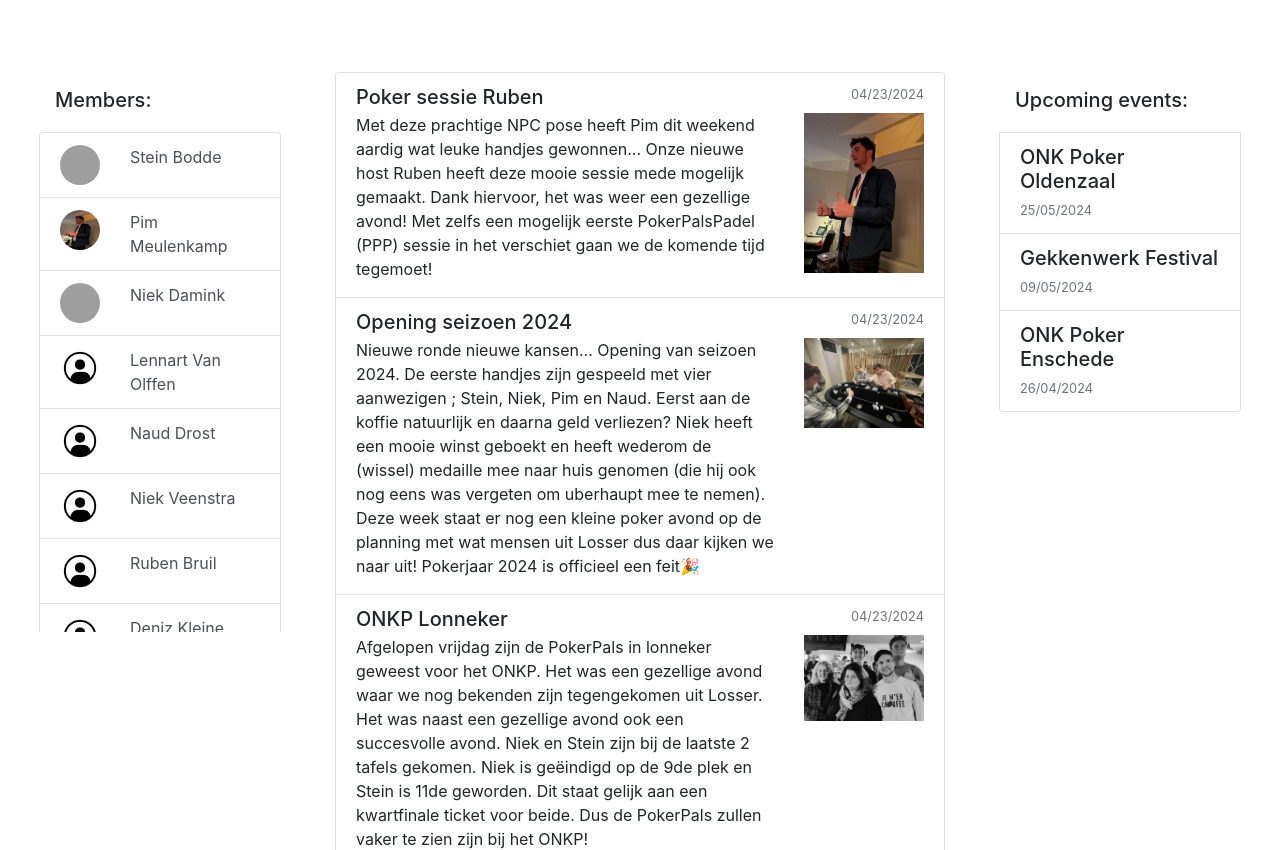
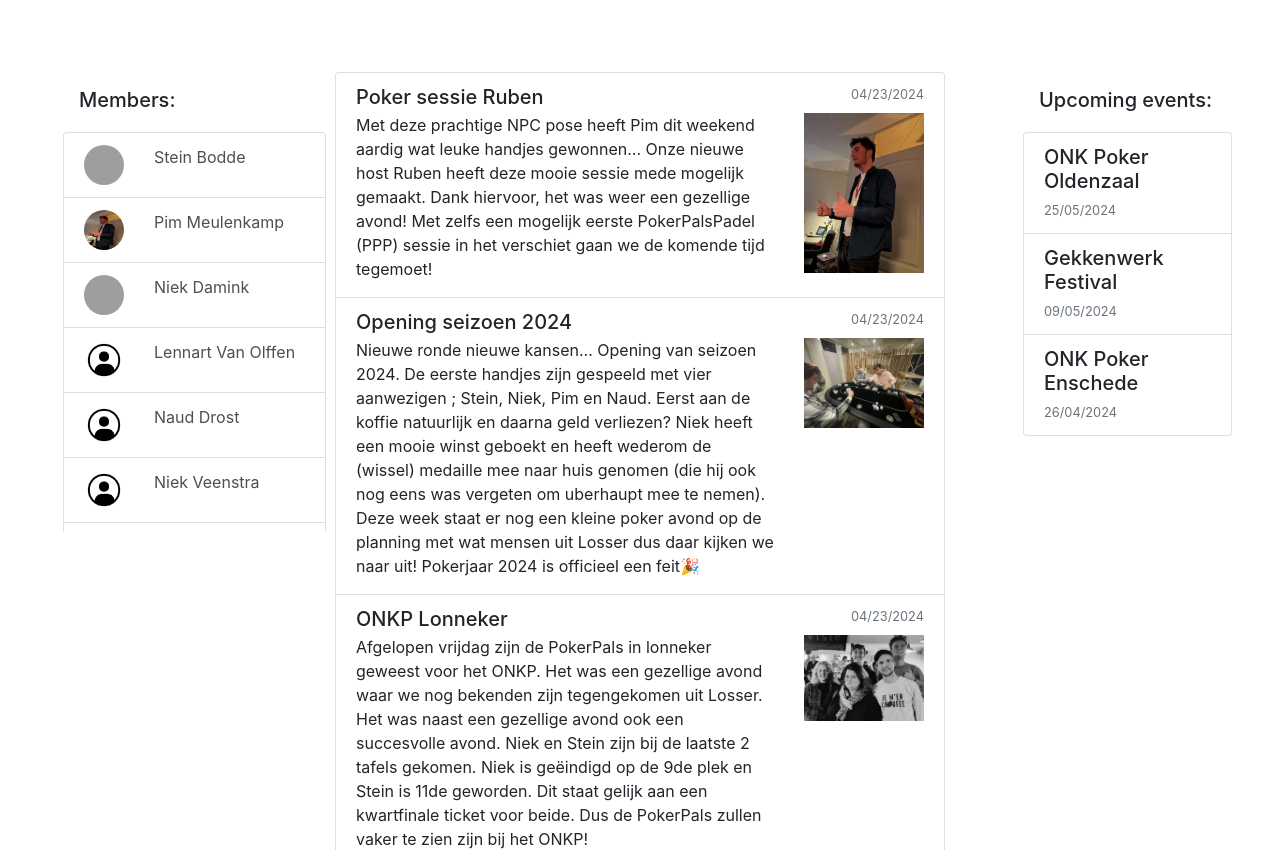
Before and after one commit to Niek-Damink/PokerPals, a Flask app: page / in a window 1280 px wide. Shown: the part 108-958 px from the top of the page. Run offline with Flask 3, Linux system fonts and the light colour scheme; a user stored in the database is signed in; some libraries are stand-ins or nearby versions; grey boxes are pictures that could not be loaded.

Commit message:
Made the top sticky

```diff
--- a/src/website/templates/base.html
+++ b/src/website/templates/base.html
@@ -19,7 +19,7 @@
   </head>
   <body>
     {% if user.is_authenticated %}
-    <nav class="navbar navbar-expand-lg navbar-dark bg-dark">
+    <nav class="navbar navbar-expand-lg navbar-dark bg-dark sticky-top">
         <div class="container-fluid">
           <button class="navbar-toggler" type="button" data-toggle="collapse" data-target="#navbarText">
             <span class="navbar-toggler-icon"></span>
--- a/src/website/templates/home.html
+++ b/src/website/templates/home.html
@@ -6,16 +6,17 @@
 <br>
 <div class="row">
     <div class="col">
-        <div class="sticky-top">
-        <ul class="list-group px-4">
+        <div class="position-fixed">
+            <ul class="list-group px-5">
                 <h5 class="mb-1 p-3">Members:</h5>
-            <div class="overflow-auto" style="max-height: 500px;">
+                <div class="overflow-auto" style="max-height: 400px;">
                     {% for name, url in user_list%}
                     <li class="list-group-item list-group-item-action">
                         <a class="text-reset" href="/account/{{name}}">
                             <div class="row">
                                 <div class="col-auto">
-                        <img class="rounded-circle" src="{{url_for('static', filename= url)}}" width="40px" height="40px">
+                                    <img class="rounded-circle" src="{{url_for('static', filename= url)}}" width="40px"
+                                        height="40px">
                                 </div>
                                 <div class="col">
                                     {{ name }}
@@ -51,9 +52,10 @@
         </div>
     </div>
     <div class="col">
-        <div class="sticky-top">
-        <div class="list-group px-4">
+        <div class="position-fixed">
+            <div class="list-group px-5">
                 <h5 class="mb-1 p-3">Upcoming events:</h5>
+                <div class="overflow-auto" style="max-height: 400px;">
                     {%for event in event_list%}
                     <a class="list-group-item list-group-item-action flex-column align-items-start">
                         <div class="d-flex w-100 justify-content-between">
@@ -65,4 +67,5 @@
                 </div>
             </div>
         </div>
+    </div>
     {% endblock %}
```
Lines whose indentation alone changed are shown as unchanged.
